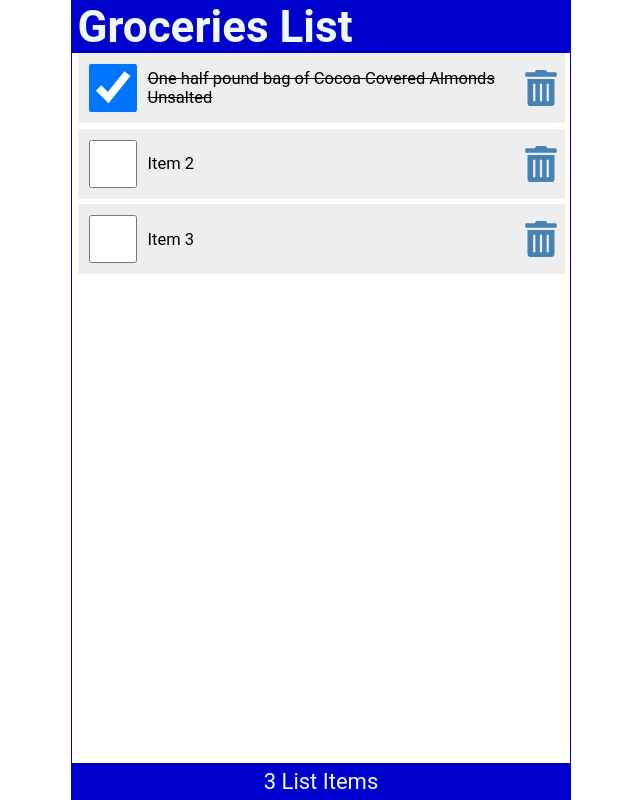
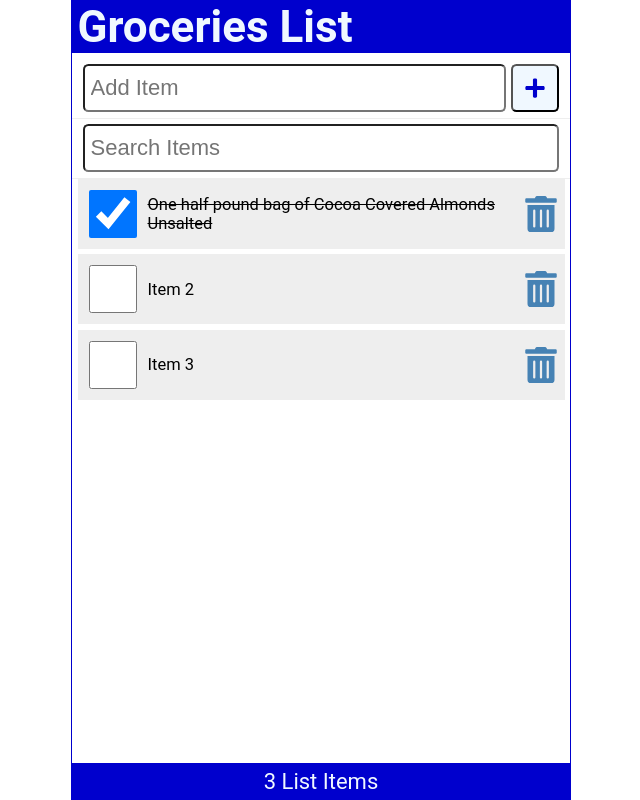
Before and after one commit to MartinAraka/Start-Here, a React (Create React App) app: page / in a window 1280 px wide. Shown: the whole page, without its empty margins (319-959 px from the left). Built offline with nearby package versions, Linux system fonts and the light colour scheme.

Commit message:
apply controlled component input

```diff
--- /dev/null
+++ b/src/AddItem.js
@@ -0,0 +1,35 @@
+/* eslint-disable no-unused-vars */
+/* eslint-disable react/prop-types */
+import React from 'react'
+import {FaPlus} from 'react-icons/fa'
+import {useRef} from 'react'
+
+const AddItem = ({newItem,setNewItem, handleSubmit}) => {
+ const inputRef = useRef();
+  return (
+    <form className='addForm' onSubmit = {handleSubmit}>
+        <label htmlFor='addItem'>AddItem</label>
+          <input
+               autoFocus
+               ref={inputRef}
+               id='addItem'
+
+               type='text'
+               placeholder='Add Item'
+               required
+               value={newItem}
+               onChange={(e) => setNewItem(e.target.value)}
+          />
+          <button
+               type = 'submit'
+               aria-label = 'Add item'
+               onClick={()=>inputRef.current.focus()}
+
+          >
+                <FaPlus/>
+          </button>
+    </form>
+  )
+}
+
+export default AddItem
--- a/src/App.js
+++ b/src/App.js
@@ -1,8 +1,11 @@
+/* eslint-disable no-unused-vars */
 import React from 'react';
 import Header from './Header';
 import Content from './Content';
 import Footer from './Footer';
 import { useState } from 'react';
+import AddItem from './AddItem';
+import SearchItem from './SearchItem';
 
 function App() {
   const [items, setItems,] = useState([
@@ -23,23 +26,55 @@
     }
     ]);
 
+    const [newItem,setNewItem] = useState('')
+    const [search, setSearch] = useState('')
+
+    const setAndSaveItems = (newItem) => {
+      setItems(newItem)
+      localStorage.setItem('shoppinglist',JSON.stringify(newItem));
+    }
+
+    const  addItem = (item) => {
+      const id = items.length ? items[items.length - 1].id + 1 : 1;
+      const myNewItem = {id, checked:false, item};
+      const listItems = [...items,myNewItem];
+      setAndSaveItems (listItems)
+
+
+    }
     const handleCheck = (id)=> {
       const listItems = items.map((item) => item.id === id ? { ...item, checked: !item.checked } : item);
-      setItems(listItems)
-      localStorage.setItem('shoppinglist',JSON.stringify(listItems));
+      setAndSaveItems (listItems)
+
     }
 
     const handleDelete = (id) => {
       const listItems = items.filter((item) => item.id !== id);
-      setItems(listItems)
-      localStorage.setItem('shoppinglist',JSON.stringify(listItems));
+      setAndSaveItems (listItems)
+
+    }
+
+    const handleSubmit = (e) => {
+      e.preventDefault();
+      if (!newItem) return;
+     addItem(newItem);
+     setNewItem('')
     }
 
 
   return (
     <div className="App">
       <Header title="Groceries List"/>
-      <Content items ={items}
+      <AddItem
+             newItem={newItem}
+             setNewItem={setNewItem}
+             handleSubmit={handleSubmit}
+      />
+      <SearchItem
+                search={search}
+                setSearch={setSearch}
+      />
+      <Content items ={items.filter(item => ((item.item).toLowerCase()).includes(search.toLowerCase()))}
                handleCheck = {handleCheck}
                handleDelete = {handleDelete}
       />
--- a/src/LineItem.js
+++ b/src/LineItem.js
@@ -5,24 +5,20 @@
 
 const LineItem = ({ item, handleCheck, handleDelete }) => {
   return (
-            <li className="item" key={item.id}>
-            <input
+            <li className="item">
+            <><input
                     type="checkbox"
                     onChange={() => handleCheck(item.id)}
-                checked={item.checked}
-            />
-            <label
+                    checked={item.checked} /><label
                         style={item.checked ? { textDecoration: "line-through" } : null}
                         onDoubleClick={() => handleCheck(item.id)}
                     >
                         {item.item}
-            </label>
-            <FaTrashAlt
+                    </label><FaTrashAlt
                         onClick={() => handleDelete(item.id)}
                         role="button"
                         tabIndex="0"
-                aria-label= {`Delete $(item.item)`}
-            />
+                        aria-label={`Delete $(item.item)`} /></>
             </li>
         );
 };
--- /dev/null
+++ b/src/SearchItem.js
@@ -0,0 +1,20 @@
+/* eslint-disable react/prop-types */
+import React from 'react'
+
+const SearchItem = ({search, setSearch}) => {
+  return (
+    <form className = 'searchForm' onSubmit = {(e) => e.preventDefault()}>
+        <label htmlFor='search'>Search</label>
+        <input
+             id='search'
+             type='text'
+             role='searchbox'
+             placeholder='Search Items'
+             value={search}
+             onChange= {(e) => setSearch(e.target.value) }
+        />
+    </form>
+  )
+}
+
+export default SearchItem
--- a/src/index.css
+++ b/src/index.css
@@ -116,3 +116,70 @@
   color: red;
   outline: none;
 }
+
+.addForm {
+  width: 100%;
+  display: flex;
+  justify-content: flex-start;
+  margin: 0.5rem 0 0;
+  padding: 0 0.5rem 0.25rem;
+  border-bottom: 1px solid #eee;
+}
+
+.addForm label {
+  position: absolute;
+  left: -99999px;
+}
+
+.addForm input[type='text'] {
+  flex-grow: 1;
+  max-width: calc(100% - 50px);
+  min-height: 48px;
+  font-size: 1rem;
+  padding: 0.25rem;
+  border-radius: 0.25rem;
+  margin-right: 0.25rem;
+  outline: none;
+}
+
+button {
+  height: 48px;
+  min-width: 48px;
+  border-radius: 0.25rem;
+  padding: 0.5rem;
+  font-size: 1rem;
+  background-color: aliceblue;
+  color: mediumblue;
+  cursor: pointer;
+}
+
+button:focus,
+button:hover {
+  color: white;
+  background-color: limegreen;
+  outline: none;
+}
+
+.searchForm {
+  width: 100%;
+  display: flex;
+  justify-content: flex-start;
+  margin: 0.25rem 0 0;
+  padding: 0 0.5rem 0.25rem;
+  border-bottom: 1px solid #eee;
+}
+
+.searchForm label {
+  position: absolute;
+  left: -99999px;
+}
+
+.searchForm input[type='text'] {
+  flex-grow: 1;
+  max-width: 100%;
+  min-height: 48px;
+  font-size: 1rem;
+  padding: 0.25rem;
+  border-radius: 0.25rem;
+  outline: none;
+}
```
Lines whose indentation alone changed are shown as unchanged.
